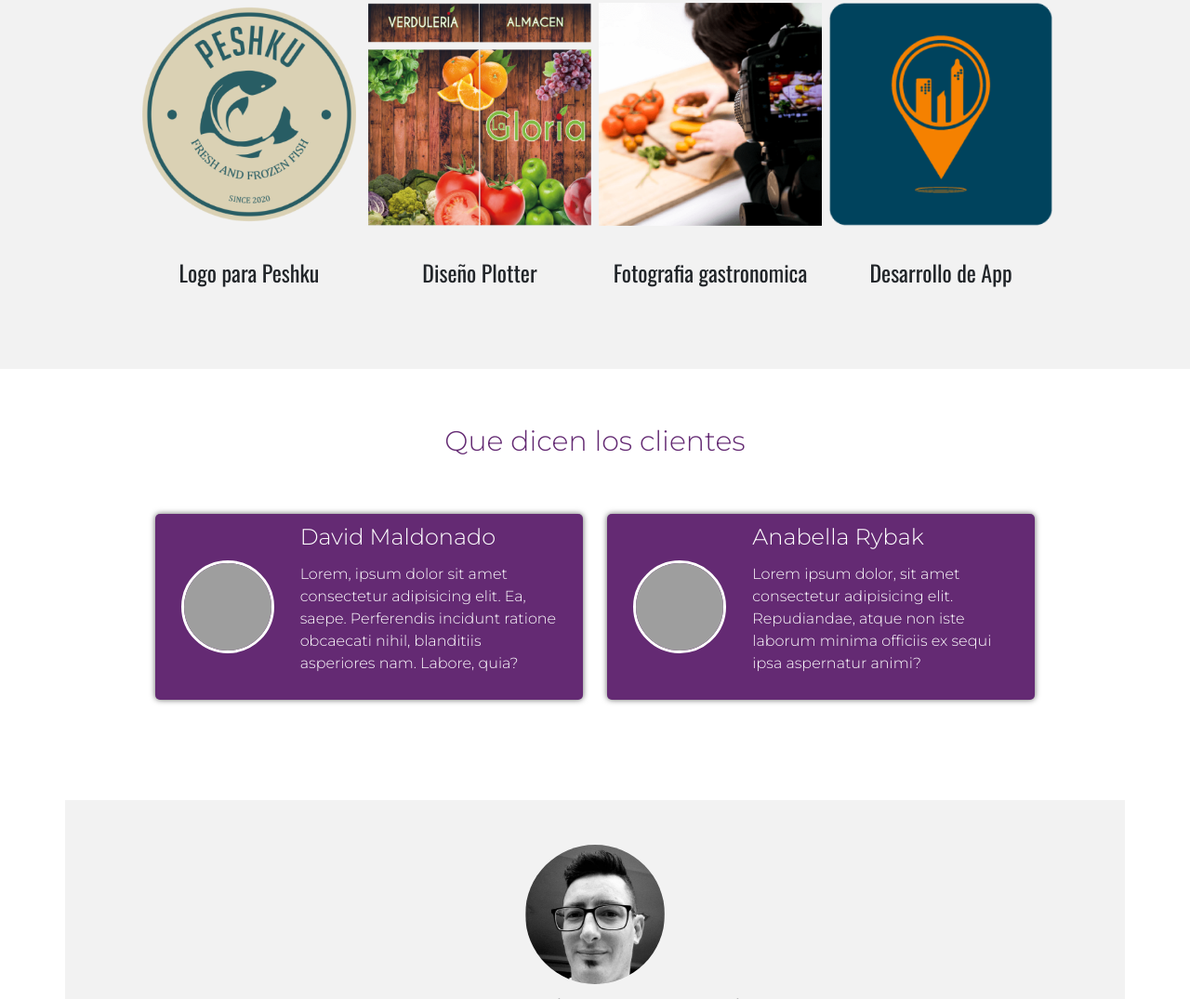
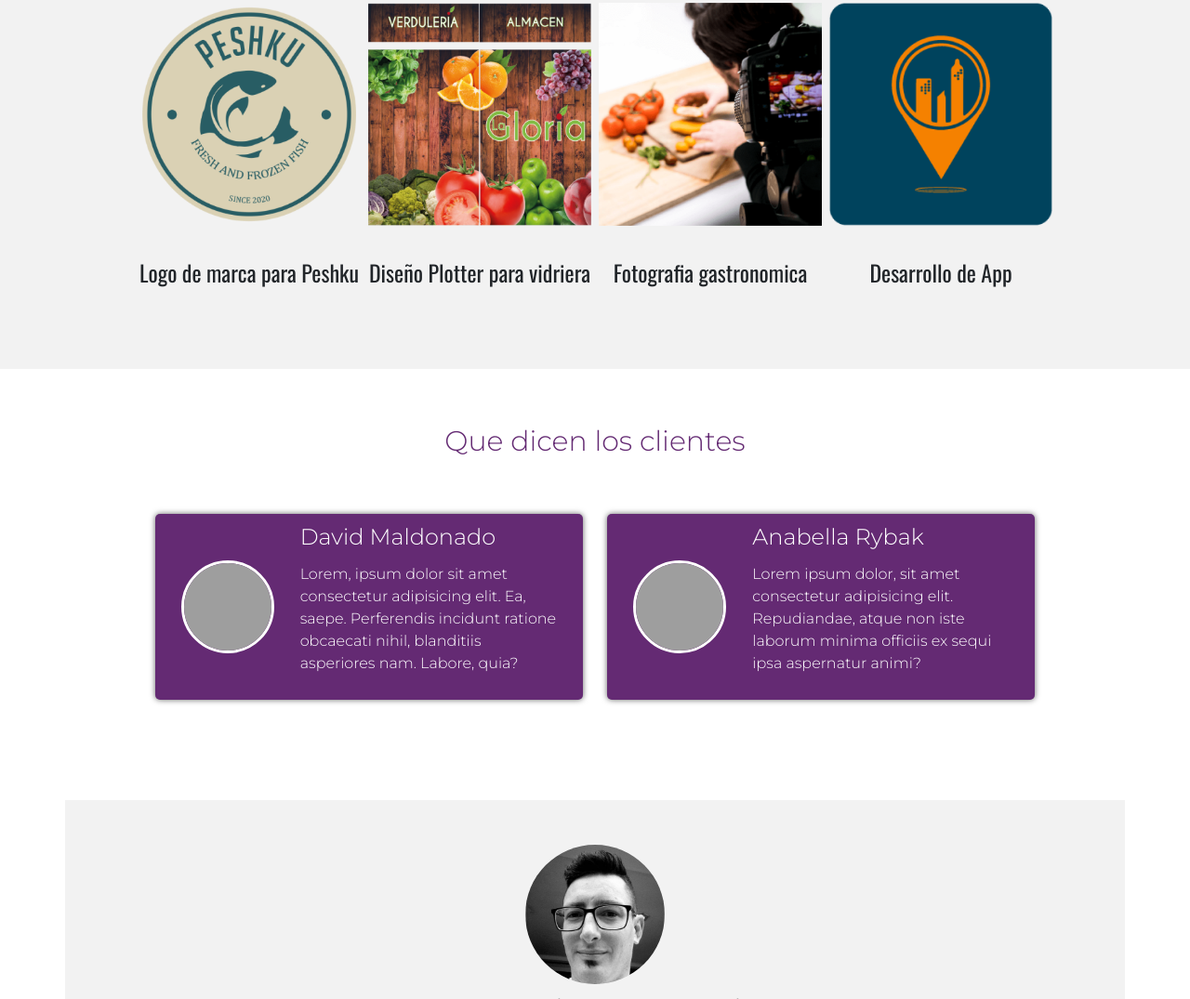
Before and after one commit to gonzabjj/GonzaloHeras, a website: page index.html in a window 1280 px wide. Shown: the part 1644-2719 px from the top of the page at 93% size. Drawn offline with nearby package versions, Linux system fonts and the light colour scheme; grey boxes are pictures that could not be loaded; files whose address does not match are found by name.

Commit message:
cambios portfolio

```diff
--- a/index.html
+++ b/index.html
@@ -75,11 +75,11 @@
                 <div class="galeria-port">
                     <div class="imagen-port">
                         <img src="img/Peshku.png" alt="Peshku">
-                        <p>Logo para Peshku</p>
+                        <p>Logo de marca para Peshku</p>
                     </div>
                     <div class="imagen-port">
                         <img src="img/Gloria.png" alt="Gloria">
-                        <p>Diseño Plotter</p>
+                        <p>Diseño Plotter para vidriera</p>
                     </div>
                     <div class="imagen-port">
                         <img src="img/Fotografia.png" alt="Fotografia">
```
